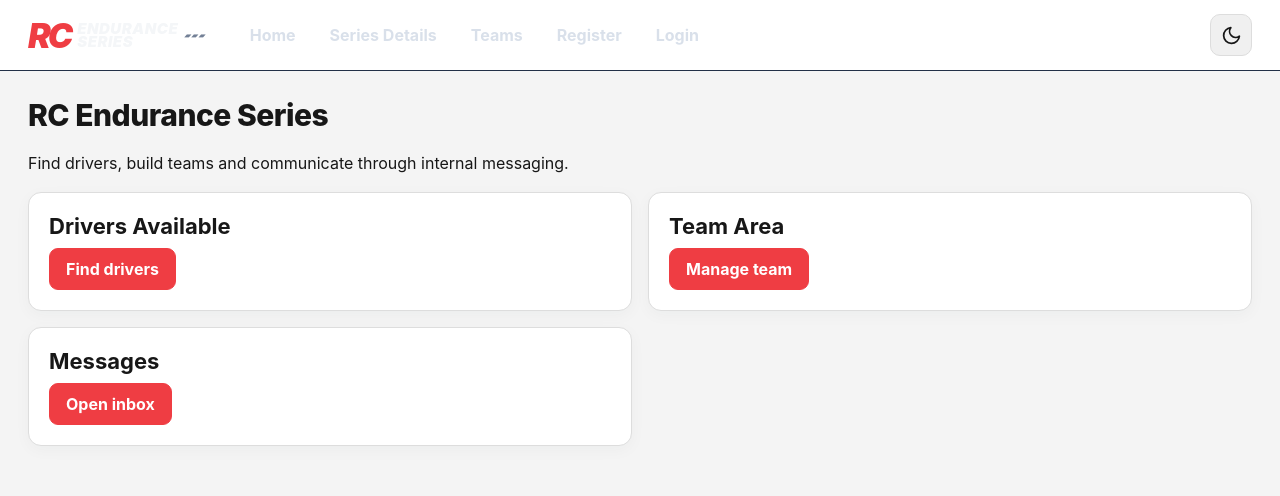
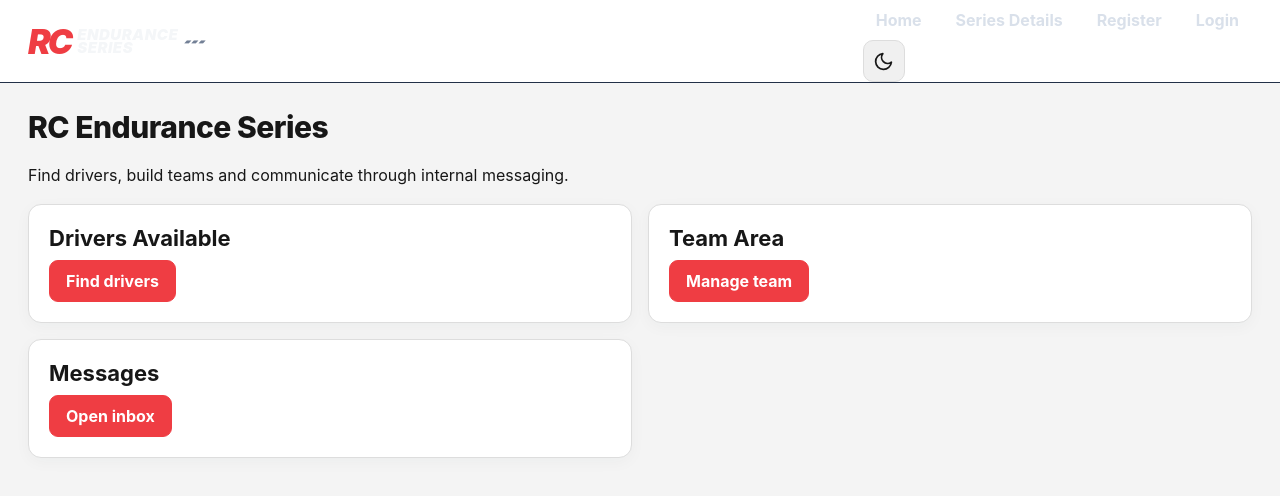
Before and after one commit to JoeK1973/rc-endurance-series, a Next.js app: page / in a window 1280 px wide. Shown: the top 496 px of the page. Built offline with nearby package versions, Linux system fonts and the light colour scheme; no server answers.

Commit message:
Update layout.tsx

```diff
--- a/app/layout.tsx
+++ b/app/layout.tsx
@@ -1,6 +1,7 @@
 import "./globals.css";
 import Link from "next/link";
 import AuthNav from "@/components/AuthNav";
+import MessagesNav from "@/components/MessagesNav";
 import ThemeToggle from "@/components/ThemeToggle";
 
 export default function RootLayout({
@@ -15,23 +16,17 @@ export default function RootLayout({
           <div className="wrap head">
             <Link className="brand" href="/">
               <span className="brandRC">RC</span>
-
               <span className="brandWords">
                 ENDURANCE
                 <br />
                 SERIES
               </span>
-
-              <span className="brandFlag">
-                ▰▰▰
-              </span>
+              <span className="brandFlag">▰▰▰</span>
             </Link>
 
+            <div className="navArea">
               <nav className="navs">
-              <Link
-                className="nav"
-                href="/"
-              >
+                <Link className="nav" href="/">
                   Home
                 </Link>
 
@@ -42,18 +37,13 @@ export default function RootLayout({
                   Series Details
                 </Link>
 
-              <Link
-                className="nav"
-                href="/teams"
-              >
-                Teams
-              </Link>
-
                 <AuthNav />
               </nav>
 
-            <div className="themeToggleArea">
+              <div className="navActions">
+                <MessagesNav />
                 <ThemeToggle />
+              </div>
             </div>
           </div>
         </header>
```
Lines whose indentation alone changed are shown as unchanged.
